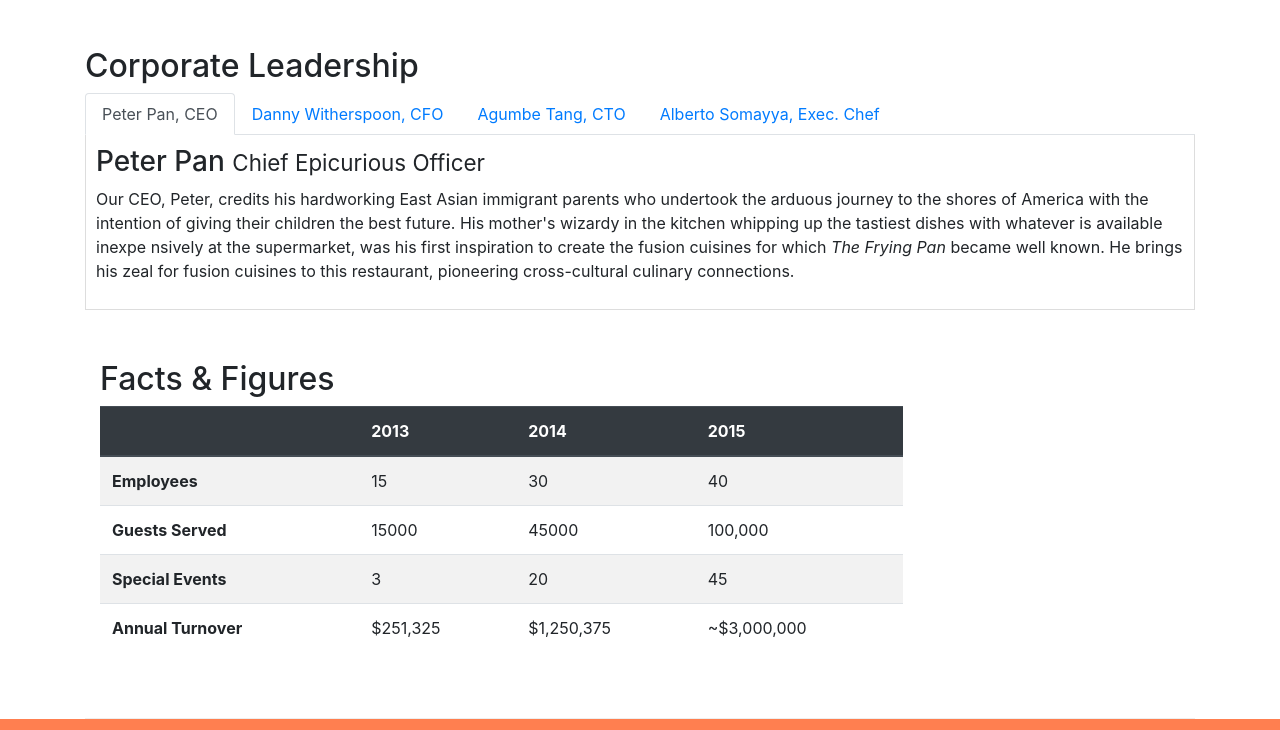
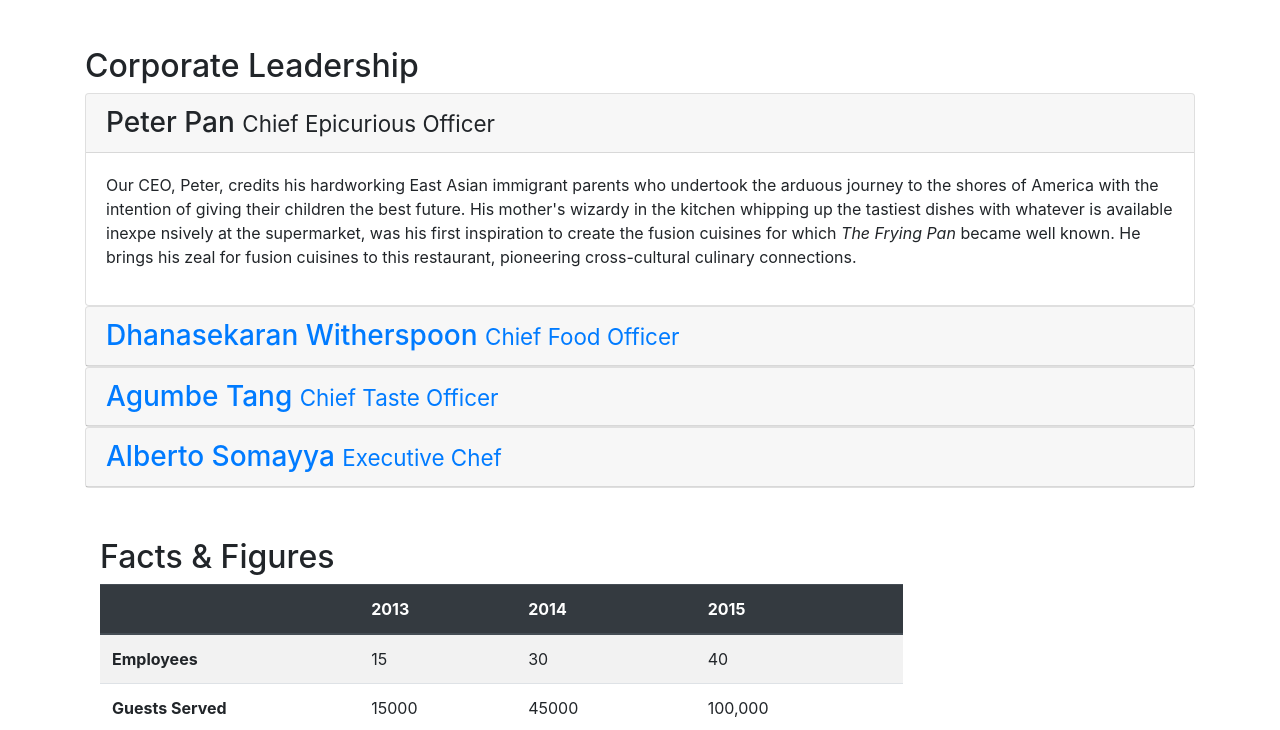
Before and after one commit to duttaankush/bootstrapCoursera, a website: page aboutus.html in a window 1280 px wide. Shown: the part 968-1698 px from the top of the page. Drawn offline with nearby package versions, Linux system fonts and the light colour scheme.

Commit message:
Accordion

```diff
--- a/aboutus.html
+++ b/aboutus.html
@@ -104,30 +104,21 @@
             <div>
                 <h2>Corporate Leadership</h2>
 
-                  <ul class="nav nav-tabs">
-                    <li class="nav-item">
-                      <a class="nav-link active" href="#peter"
-                        role="tab" data-toggle="tab">Peter Pan, CEO</a>
-                    </li>
-                    <li class="nav-item">
-                      <a class="nav-link" href="#danny" role="tab"
-                        data-toggle="tab">Danny Witherspoon, CFO</a>
-                    </li>
-                    <li class="nav-item">
-                      <a class="nav-link" href="#agumbe"role="tab"
-                        data-toggle="tab">Agumbe Tang, CTO</a>
-                    </li>
-                    <li class="nav-item">
-                      <a class="nav-link" href="#alberto" role="tab"
-                        data-toggle="tab">Alberto Somayya, Exec. Chef</a>
-                    </li>
-                </ul>
 
-                 <div class="tab-content">
 
-                    <div role="tabpanel" class="tab-pane fade show active" id="peter">
-                        <h3>Peter Pan <small>Chief Epicurious Officer</small></h3>
-                       <p class="d-none d-sm-block">Our CEO, Peter, credits his hardworking East Asian
+                 <div id="accordion">
+
+                    <div class="card">
+                        <div class="card-header" role="tab" id="peterhead">
+                        <h3 class="mb-0">
+                            <a data-toggle="collapse" data-target="#peter">
+                            Peter Pan <small>Chief Epicurious Officer</small>
+                            </a>
+                        </h3>
+                        </div>
+                        <div class="collapse show" id="peter" data-parent="#accordion">
+                            <div class="card-body">
+                                <p class="d-none d-sm-block">Our CEO, Peter, credits his hardworking East Asian
                      immigrant parents who undertook the arduous journey to the shores of America
                       with the intention of giving their children the best future. His mother's wizardy
                        in the kitchen whipping up the tastiest dishes with whatever is available inexpe
@@ -135,36 +126,63 @@
                         cuisines for which <em>The Frying Pan</em> became well known. He brings
                          his zeal for fusion cuisines to this restaurant, pioneering cross-cultural
                          culinary connections.</p>
+                            </div>
+                        </div>
                     </div>
 
-                  <div role="tabpanel" class="tab-pane fade show" id="danny">
-                         <h3>Dhanasekaran Witherspoon <small>Chief Food Officer</small></h3>
-                <p class="d-none d-sm-block">Our CFO, Danny, as he is affectionately referred to by his
+                                        <div class="card">
+                            <div class="card-header" role="tab" id="dannyhead">
+                            <h3 class="mb-0">
+                                <a class="collapsed" data-toggle="collapse" data-target="#danny">
+                                Dhanasekaran Witherspoon <small>Chief Food Officer</small>
+                                </a>
+                            </h3>
+                        </div>
+                        <div class="collapse" id="danny" data-parent="#accordion">
+                            <div class="card-body">
+                                <p class="d-none d-sm-block">Our CFO, Danny, as he is affectionately referred to by his
                      colleagues, comes from a long established family tradition in farming and produce.
                       His experiences growing up on a farm in the Australian outback gave him great apprec
                       iation for varieties of food sources. As he puts it in his own words, <em>Everything
                            that runs, wins, and everything that stays, pays!</em></p>
+                            </div>
+                        </div>
                     </div>
-
-
-                    <div role="tabpanel" class="tab-pane fade show" id="agumbe">
-                       <h3>Agumbe Tang <small>Chief Taste Officer</small></h3>
-                <p class="d-none d-sm-block">Blessed with the most discerning
+                    <div class="card">
+                            <div class="card-header" role="tab" id="agumbehead">
+                            <h3 class="mb-0">
+                                <a class="collapsed" data-toggle="collapse" data-target="#agumbe">
+                                Agumbe Tang <small>Chief Taste Officer</small>
+                                </a>
+                            </h3>
+                        </div>
+                        <div class="collapse" id="agumbe" data-parent="#accordion">
+                            <div class="card-body">
+                                <p class="d-none d-sm-block">Blessed with the most discerning
                     gustatory sense, Agumbe, our CTO, personally ensures that every dish that we serve mee
                     ts his exacting tastes. Our chefs dread the tongue lashing that ensues if their dish d
                     oes not meet his exacting standards. He lives by his motto, <em>You click only if you
                          survive my lick.</em></p>
+                            </div>
+                        </div>
                     </div>
-
-
-                    <div role="tabpanel" class="tab-pane fade show" id="alberto">
-
-                <h3>Alberto Somayya <small>Executive Chef</small></h3>
-                <p class="d-none d-sm-block">Award winning three-star Michelin chef with wide Internationa
+                    <div class="card">
+                            <div class="card-header" role="tab" id="albertohead">
+                            <h3 class="mb-0">
+                                <a class="collapsed" data-toggle="collapse" data-target="#alberto">
+                                Alberto Somayya <small>Executive Chef</small>
+                                </a>
+                            </h3>
+                        </div>
+                        <div class="collapse" id="alberto" data-parent="#accordion">
+                            <div class="card-body">
+                                <p class="d-none d-sm-block">Award winning three-star Michelin chef with wide Internationa
                     l experience having worked closely with whos-who in the culinary world, he specializes
                      in creating mouthwatering Indo-Italian fusion experiences. He says, <em>Put together
                           the cuisines from the two craziest cultures, and you get a winning hit! Amma Mia
-                          !</em></p>
+                          !</em></em></p>
+                            </div>
+                        </div>
                     </div>
 
                 </div>
```
